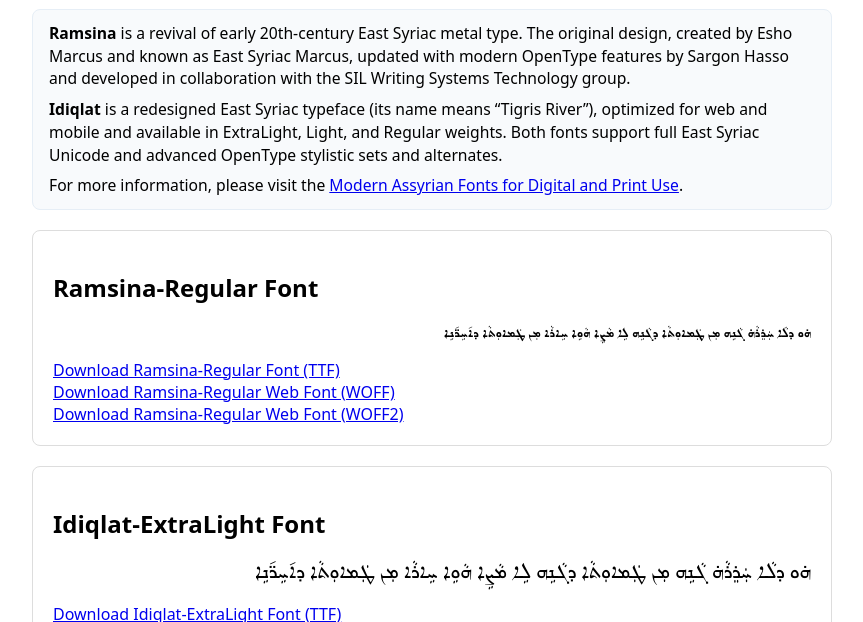
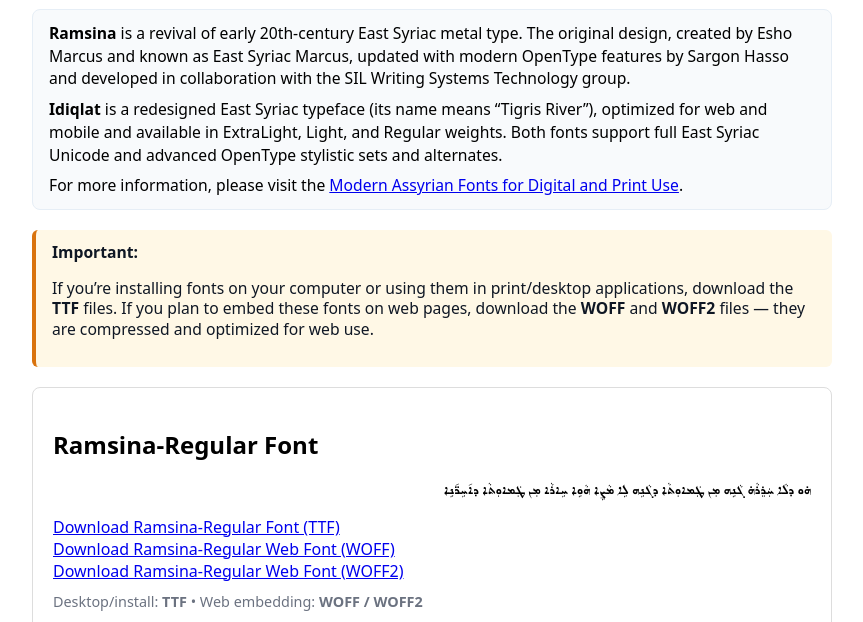
Before and after one commit to SparksoftSystems/tuppu-fonts, a plain HTML site: page index.html in a window 1280 px wide. Shown: the part 178-800 px from the top of the page, without its empty margins (208-1071 px from the left). Drawn offline with Linux system fonts and the light colour scheme.

Commit message:
added clarifications on the ttf and woff/woff2 download options

```diff
--- a/index.html
+++ b/index.html
@@ -96,6 +96,27 @@
         .intro p { margin: 0 0 0.5rem 0; }
         .intro p:last-child { margin-bottom: 0; }
 
+        /* Important download notice */
+        .notice {
+            background: #fff8e6;            /* pale warm background */
+            border-left: 4px solid #d9730d; /* orange accent */
+            color: #0f1724;                 /* dark readable text */
+            padding: 12px 16px;
+            border-radius: 6px;
+            margin: 12px 0 20px 0;
+            font-size: 0.98rem;
+            line-height: 1.3;
+        }
+        .notice strong { color: #0f1724; }
+        .notice a { color: #0969da; text-decoration: underline; }
+
+        .file-hint {
+            display: block;
+            margin-top: 10px;
+            color: #6b7280;
+            font-size: 0.9rem;
+        }
+
         /* Site tagline (under H1) */
         .site-tagline {
             text-align: right;
@@ -134,6 +155,11 @@
         <p>For more information, please visit the <a href="https://sparksoftsystems.com/modern-assyrian-fonts/" target="_blank" rel="noopener noreferrer">Modern Assyrian Fonts for Digital and Print Use</a>.</p>
     </div>
 
+    <div class="notice">
+        <strong>Important:</strong>
+        <p>If you’re installing fonts on your computer or using them in print/desktop applications, download the <strong>TTF</strong> files. If you plan to embed these fonts on web pages, download the <strong>WOFF</strong> and <strong>WOFF2</strong> files — they are compressed and optimized for web use.</p>
+    </div>
+
     </div>
     <div class="font-item ramsina-regular">
         <h2>Ramsina-Regular Font</h2>
@@ -143,6 +169,7 @@
         <a href="fonts/Ramsina Font/web/Ramsina-Regular.woff" download>Download Ramsina-Regular Web Font (WOFF)</a>
         <br />
         <a href="fonts/Ramsina Font/web/Ramsina-Regular.woff2" download>Download Ramsina-Regular Web Font (WOFF2)</a>
+        <span class="file-hint">Desktop/install: <strong>TTF</strong> • Web embedding: <strong>WOFF / WOFF2</strong></span>
     </div>
     <div class="font-item idiqlat-extralight">
         <h2>Idiqlat-ExtraLight Font</h2>
@@ -152,6 +179,7 @@
         <a href="fonts/Idiqlat Font/web/Idiqlat-ExtraLight.woff" download>Download Idiqlat-ExtraLight Web Font (WOFF)</a>
         <br />
         <a href="fonts/Idiqlat Font/web/Idiqlat-ExtraLight.woff2" download>Download Idiqlat-ExtraLight Web Font (WOFF2)</a>
+        <span class="file-hint">Desktop/install: <strong>TTF</strong> • Web embedding: <strong>WOFF / WOFF2</strong></span>
     </div>
         <div class="font-item idiqlat-light">
         <h2>Idiqlat-Light Font</h2>
@@ -161,6 +189,7 @@
         <a href="fonts/Idiqlat Font/web/Idiqlat-Light.woff" download>Download Idiqlat-Light Web Font (WOFF)</a>
         <br />
         <a href="fonts/Idiqlat Font/web/Idiqlat-Light.woff2" download>Download Idiqlat-Light Web Font (WOFF2)</a>
+        <span class="file-hint">Desktop/install: <strong>TTF</strong> • Web embedding: <strong>WOFF / WOFF2</strong></span>
     </div>
     <div class="font-item idiqlat-regular">
         <h2>Idiqlat-Regular Font</h2>
@@ -170,6 +199,7 @@
         <a href="fonts/Idiqlat Font/web/Idiqlat-Regular.woff" download>Download Idiqlat-Regular Web Font (WOFF)</a>
         <br />
         <a href="fonts/Idiqlat Font/web/Idiqlat-Regular.woff2" download>Download Idiqlat-Regular Web Font (WOFF2)</a>
+        <span class="file-hint">Desktop/install: <strong>TTF</strong> • Web embedding: <strong>WOFF / WOFF2</strong></span>
     </div>
 
     <footer class="site-footer">
```
